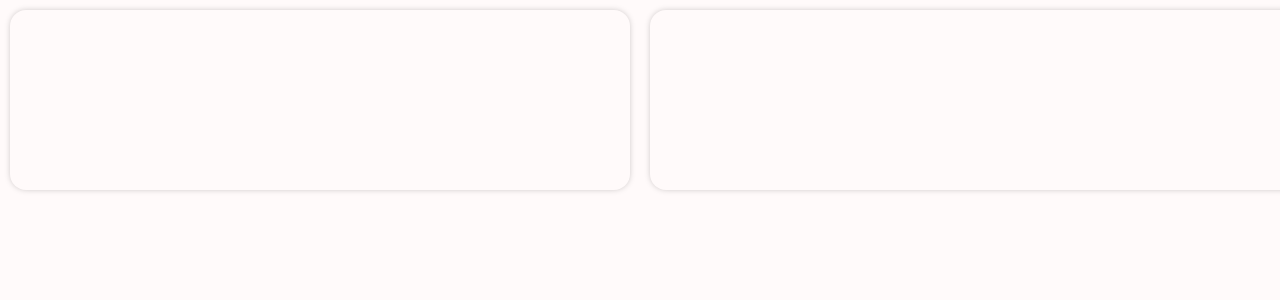
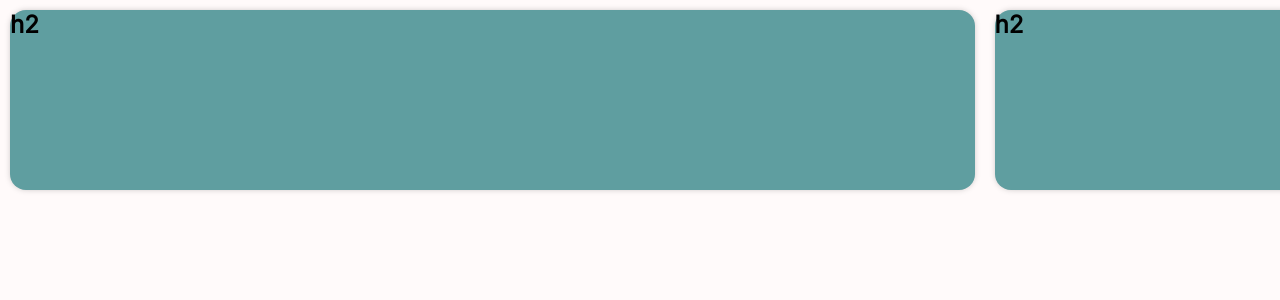
Before and after one commit to romyi/notebook, a React (Vite) app: page /app in a window 1280 px wide. Shown: the top 300 px of the page. Built offline with nearby package versions, Linux system fonts and the light colour scheme.

Commit message:
hoc encapsulation + cx testing

```diff
--- a/package.json
+++ b/package.json
@@ -11,7 +11,7 @@
     "preview": "vite preview"
   },
   "dependencies": {
-    "@emotion/css": "^11.7.1",
+    "@emotion/css": "^11.10.6",
     "@emotion/styled": "^11.10.4",
     "axios": "^1.1.2",
     "react": "^18.2.0",
--- a/src/hooks/useStateAnimation.tsx
+++ b/src/hooks/useStateAnimation.tsx
@@ -44,7 +44,7 @@ export const useStateAnimation = () => {
     [],
   )
   const animate = useCallback(
-    (state: states): object | undefined => {
+    (state: states): { className: string } | undefined => {
       if (state === 'idle') return
       if (state === 'first') {
         return { className:
--- a/src/pages/dashboard/Dashboard.tsx
+++ b/src/pages/dashboard/Dashboard.tsx
@@ -1,15 +1,30 @@
 import { EditorPod } from '../../components/EditorPod';
+import { useStateAnimation } from '../../hooks/useStateAnimation';
 import { Mobile } from '../../layouts/Mobile.styled';
 import Carous from './Carous';
 import { CarouselPod } from './Carous.styled';
+import { css, cx } from '@emotion/css';
+
+const withAnimation = (Component: any) => {
+  return (props: any) => {
+    const {st, switch: animate} = useStateAnimation();
+    return (
+      <CarouselPod onClick={animate} className={cx([st?.className, css`background-color: cadetblue`])} {...props}><h2>h2</h2></CarouselPod>
+    )
+  }
+}
+
+const AnimatedPod = withAnimation(CarouselPod)
 
 const Dashboard = () => {
   return (
     <Mobile>
-      <Carous continious>
-        <CarouselPod scale={2}></CarouselPod>
-        <CarouselPod></CarouselPod>
-        <CarouselPod><EditorPod /></CarouselPod>
+      <Carous>
+        {[{id: 1, text: 'a'}, {id: 2, text: 'bb'}].map((el) => {
+          return (
+            <AnimatedPod key={el.id}><h2>{el.text}</h2></AnimatedPod>
+          )
+        })}
       </Carous>
     </Mobile>
   );
```
Also changed, not shown: 1 other file (tests, documents, lock files or other folders).
